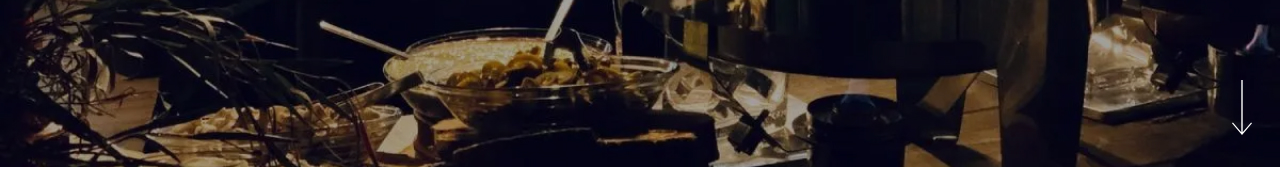
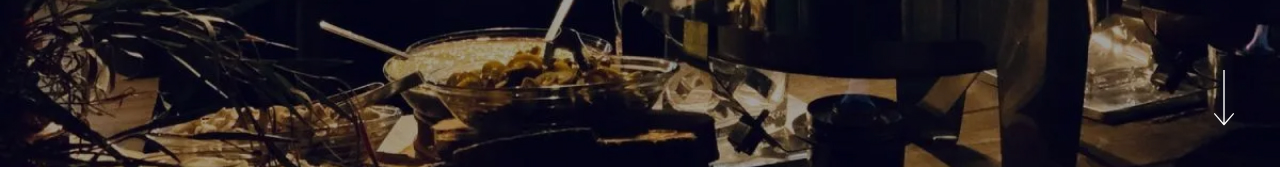
Before and after one commit to Dillonzellis/rlmaffairs-v4, a Next.js app: page / in a window 1280 px wide. Shown: the part 633-802 px from the top of the page. Built offline with nearby package versions, Linux system fonts and the light colour scheme; a web font is replaced by a local one.

Commit message:
feat: add Down Arrow functionality and animation

```diff
--- a/src/components/sections/home/HomeHero.tsx
+++ b/src/components/sections/home/HomeHero.tsx
@@ -1,5 +1,10 @@
+"use client";
+
+import { Icons } from "@/components/Icons";
 import Image from "next/image";
 import { NavMenu } from "@/components/layout/header/NavMenu";
+import Link from "next/link";
+import { motion } from "framer-motion";
 
 export const HomeHero = () => {
   return (
@@ -12,15 +17,19 @@ export const HomeHero = () => {
         className="h-dvh w-full object-cover"
       />
       <NavMenu />
-      {/* TODO: add anchor link to next section */}
-      <Image
-        src="/down-arr.svg"
-        alt=""
-        width={20}
-        height={55}
-        className="absolute bottom-8 right-2.5 md:right-7"
-      />
-      {/* <HeroNav /> */}
+      <motion.div
+        className="absolute bottom-8 right-2.5 text-white md:right-7"
+        animate={{
+          y: [0, -10, 0],
+          transition: { duration: 2, repeat: Infinity },
+        }}
+        whileHover={{ scale: 1.5, transition: { duration: 0.3 } }}
+        whileTap={{ scale: 1.2, transition: { duration: 0.3 } }}
+      >
+        <Link href="/#venue">
+          <Icons.downArrow className="h-14 w-14" />
+        </Link>
+      </motion.div>
     </section>
   );
 };
--- a/src/components/sections/home/HomeVenue.tsx
+++ b/src/components/sections/home/HomeVenue.tsx
@@ -7,7 +7,7 @@ import { BackgroundImage } from "@/components/common/BackgroundImage";
 
 export const HomeVenue = () => {
   return (
-    <section>
+    <section id="venue">
       <MaxWidthWrapper className="py-12">
         <div className="space-y-4">
           <SubHeader>The Stage for Lifelong Memories</SubHeader>
```
